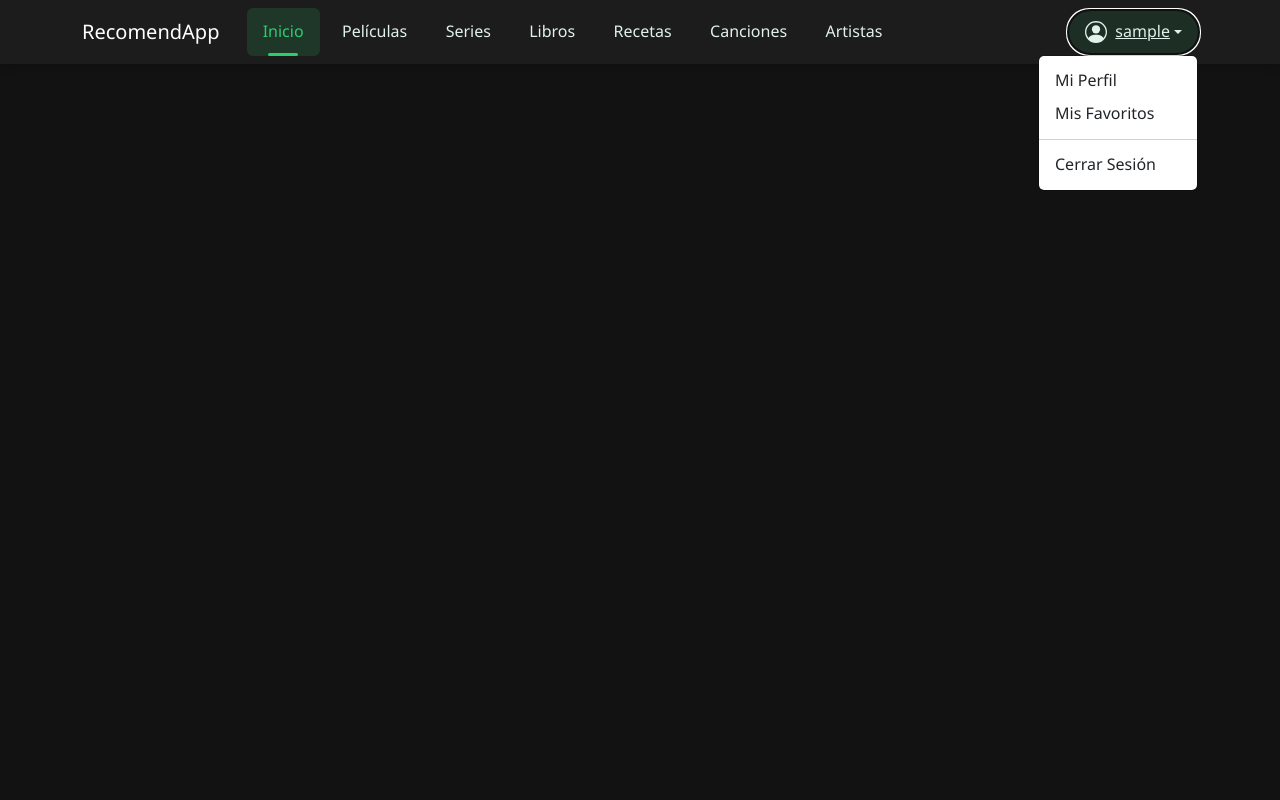
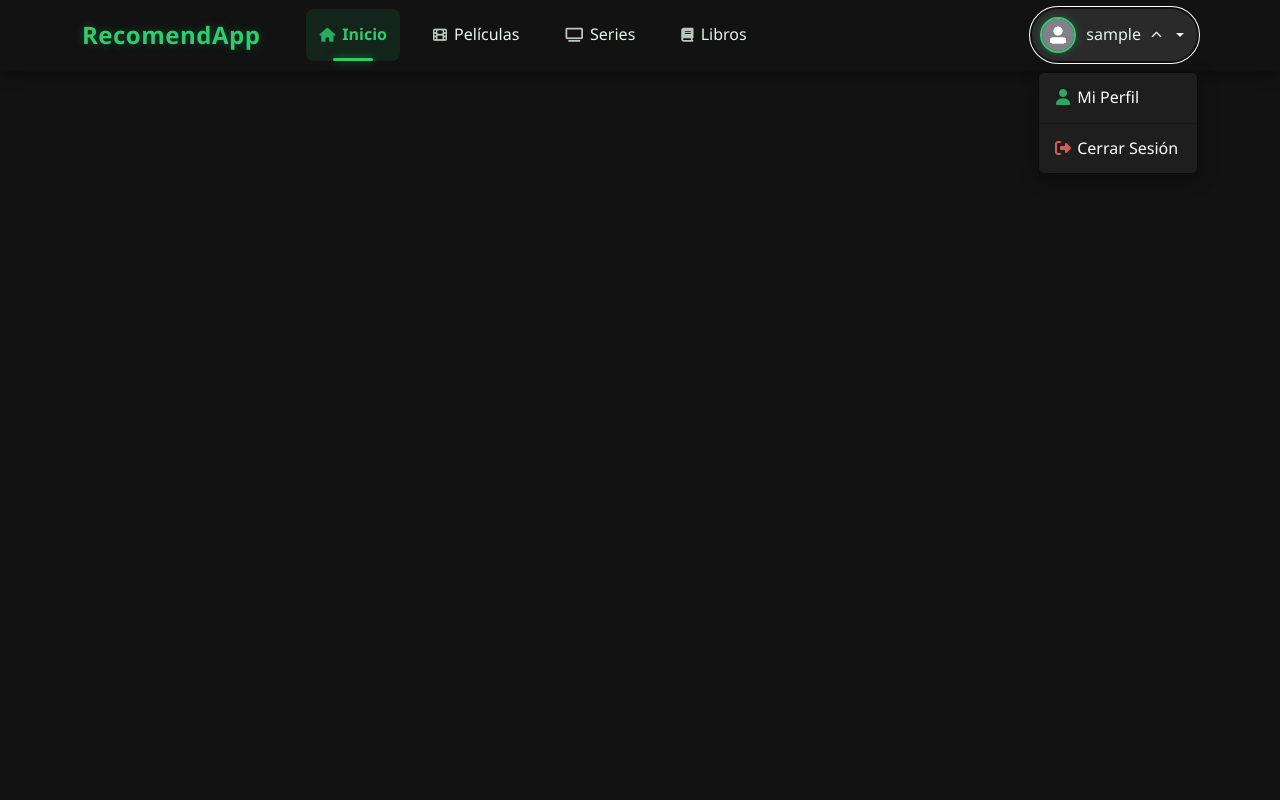
Before and after one commit to PabloDB2/RecomendApp, a PHP site: page /php/inicio.php in a window 1280 px wide, after a click that opens the changed part. Run offline with PHP 8.4, Linux system fonts and the light colour scheme; the visitor is signed in with stand-in values (Sample User, id 1).

Commit message:
pequeños arreglos. pendiente de subir las pantallas principales de peliculas y perfil

```diff
--- a/Codigo/app/view/CSS/inicio.css
+++ b/Codigo/app/view/CSS/inicio.css
@@ -1,6 +1,6 @@
 body {
     background-color: var(--black-dark);
-    color: var(--white-green);
+    color: var(--white);
     font-family: var(--font-main);
     line-height: 1.6;
     overflow-x: hidden;
--- /dev/null
+++ b/Codigo/app/view/CSS/nav.css
@@ -0,0 +1,351 @@
+:root {
+  --black: #121212;
+  --dark-gray: #1e1e1e;
+  --medium-gray: #2a2a2a;
+  --light-gray: #333333;
+  --white-green: #e8f5e9;
+  --green: #2ecc71;
+  --green-dark: #27ae60;
+  --green-light: rgba(46, 204, 113, 0.2);
+  --green-lighter: rgba(46, 204, 113, 0.1);
+  --transition-speed: 0.3s;
+  --box-shadow: 0 4px 12px rgba(0, 0, 0, 0.15);
+  --red: #ff6b6b;
+}
+
+.navbar {
+  background-color: var(--black);
+  padding: 13px 16px;
+  box-shadow: 0 4px 15px rgba(0, 0, 0, 0.3);
+}
+
+.navbar-brand {
+  display: flex;
+  align-items: center;
+}
+
+.brand-text {
+  font-size: 24px;
+  font-weight: 700;
+  color: var(--green);
+  letter-spacing: 0.5px;
+  text-shadow: 0 0 10px rgba(46, 204, 113, 0.3);
+}
+
+.navbar-nav {
+  margin-left: 20px;
+}
+
+.nav-item {
+  position: relative;
+  margin: 0 10px;
+}
+
+.nav-link {
+  color: var(--white-green) !important;
+  font-size: 16px;
+  font-weight: 500;
+  padding: 13px !important;
+  position: relative;
+  border-radius: 8px;
+  text-decoration: none !important;
+  display: flex;
+  align-items: center;
+}
+
+.nav-icon {
+  font-size: 14px;
+  opacity: 0.8;
+  margin-right: 3px;
+}
+
+.nav-link:hover {
+  color: var(--green) !important;
+}
+
+.nav-link::before {
+  content: "";
+  position: absolute;
+  bottom: 0;
+  left: 0;
+  width: 100%;
+  height: 0;
+  background-color: var(--green-lighter);
+  transition: var(--transition-speed);
+  border-radius: 8px;
+  z-index: -1;
+}
+
+.nav-link:hover::before {
+  height: 100%;
+}
+
+.nav-link.active {
+  color: var(--green) !important;
+  background-color: var(--green-lighter);
+  font-weight: bold;
+}
+
+.nav-link.active::after {
+  content: "";
+  position: absolute;
+  bottom: 0;
+  left: 50%;
+  transform: translateX(-50%);
+  width: 40px;
+  height: 3px;
+  background-color: var(--green);
+  border-radius: 3px;
+  box-shadow: 0 0 8px rgba(46, 204, 113, 0.5);
+}
+
+.navbar-account {
+  display: flex;
+  align-items: center;
+  gap: 12px;
+}
+
+.botonAutenticarse {
+  display: flex;
+  align-items: center;
+  gap: 8px;
+  color: var(--white-green);
+  padding: 10px 19px;
+  border-radius: 50px;
+  font-weight: 500;
+  text-decoration: none;
+}
+
+.login-btn {
+  background-color: transparent;
+  border: 1px solid var(--green);
+}
+
+.login-btn:hover {
+  background-color: var(--green-lighter);
+  color: var(--green);
+  transform: translateY(-2px);
+  box-shadow: var(--box-shadow);
+}
+
+.register-btn {
+  background-color: var(--green);
+  color: var(--black);
+}
+
+.register-btn:hover {
+  background-color: var(--green-dark);
+  color: white;
+  transform: translateY(-2px);
+  box-shadow: var(--box-shadow);
+}
+
+.user-dropdown {
+  position: relative;
+}
+
+.user-menu {
+  display: flex;
+  align-items: center;
+  gap: 10px;
+  color: var(--white-green);
+  padding: 8px 13px 8px 8px;
+  border-radius: 50px;
+  background-color: var(--medium-gray);
+  border: 1px solid var(--light-gray);
+  text-decoration: none;
+}
+
+.avatarNav {
+  position: relative;
+  width: 36px;
+  height: 36px;
+  border-radius: 50%;
+  overflow: hidden;
+  border: 2px solid var(--green);
+  box-shadow: 0 0 10px rgba(46, 204, 113, 0.3);
+}
+
+.user-avatar {
+  width: 100%;
+  height: 100%;
+  object-fit: cover;
+  transition: transform var(--transition-speed);
+}
+
+.user-name {
+  font-weight: 500;
+  max-width: 120px;
+  white-space: nowrap;
+  overflow: hidden;
+  text-overflow: ellipsis;
+}
+
+.dropdown-icon {
+  font-size: 11px;
+  transition: transform var(--transition-speed);
+  opacity: 0.7;
+}
+
+.user-menu:hover {
+  color: var(--green);
+  background-color: var(--dark-gray);
+  box-shadow: var(--box-shadow);
+  transform: translateY(-2px);
+}
+
+.user-menu:hover .user-avatar {
+  transform: scale(1.1);
+}
+
+.user-menu:hover .dropdown-icon,
+.user-menu[aria-expanded="true"] .dropdown-icon {
+  transform: rotate(180deg);
+  opacity: 1;
+}
+
+.user-dropdown-menu {
+  margin-top: 10px !important;
+  background-color: var(--dark-gray);
+  border: 1px solid var(--light-gray);
+  border-radius: 12px;
+  box-shadow: 0 5px 20px rgba(0, 0, 0, 0.3);
+  padding: 8px 0;
+  min-width: 220px;
+  animation: dropdownFadeIn 0.5s ease;
+  overflow: hidden;
+}
+
+@keyframes dropdownFadeIn {
+  from {
+    opacity: 0;
+    transform: translateY(-10px);
+  }
+  to {
+    opacity: 1;
+    transform: translateY(0);
+  }
+}
+
+.dropdown-header {
+  padding: 8px 16px;
+}
+
+.dropdown-user-info {
+  display: flex;
+  align-items: center;
+  gap: 10px;
+  padding: 8px 0;
+}
+
+.dropdown-avatar {
+  width: 40px;
+  height: 40px;
+  border-radius: 50%;
+  object-fit: cover;
+  border: 2px solid var(--green);
+}
+
+.dropdown-user-details {
+  display: flex;
+  flex-direction: column;
+}
+
+.dropdown-user-name {
+  font-weight: 600;
+  color: var(--green);
+  font-size: 17px;
+}
+
+.dropdown-user-status {
+  font-size: 13px;
+  color: var(--green);
+  opacity: 0.8;
+}
+
+.dropdown-divider {
+  border-color: var(--light-gray);
+  margin: 5px 0;
+}
+
+.dropdown-item {
+  display: flex;
+  align-items: center;
+  gap: 10px;
+  color: var(--white-green);
+  padding: 11px 16px;
+  transition: all 0.2s ease;
+}
+
+.dropdown-item-icon {
+  width: 16px;
+  text-align: center;
+  color: var(--green);
+  opacity: 0.8;
+  transition: all 0.2s ease;
+}
+
+.logout-item .dropdown-item-icon {
+  color: var(--red);
+}
+
+.user-dropdown .dropdown-menu {
+  background-color: var(--dark-gray) !important;
+  color: var(--white-green);
+}
+
+.dropdown-item span {
+  color: white;
+  margin-left: 2px;
+}
+
+.dropdown-item:hover {
+  color: var(--green) !important;
+  background-color: transparent !important;
+}
+
+.dropdown-item:hover span {
+  color: var(--green) !important;
+}
+
+@media (max-width: 991.98px) {
+  .navbar-collapse {
+    background-color: var(--dark-gray);
+    border-radius: 12px;
+    padding: 16px;
+    margin-top: 13px;
+    box-shadow: 0 5px 20px rgba(0, 0, 0, 0.3);
+    border: 1px solid var(--light-gray);
+  }
+
+  .nav-link {
+    padding: 13px 16px !important;
+    margin: 5px 0;
+    justify-content: center;
+  }
+
+  .navbar-account {
+    margin-top: 16px;
+    justify-content: center;
+    flex-direction: column;
+    width: 100%;
+    gap: 10px;
+  }
+
+  .user-dropdown,
+  .user-menu,
+  .botonAutenticarse,
+  .user-dropdown-menu {
+    width: 100%;
+  }
+
+  .user-menu,
+  .botonAutenticarse {
+    justify-content: center;
+    padding: 11px;
+  }
+
+  .user-dropdown-menu {
+    margin-top: 5px !important;
+  }
+}
--- a/Codigo/app/view/CSS/navbar.css
+++ /dev/null
@@ -1,143 +0,0 @@
-:root {
-    --black: #121212;
-    --black-light: #181818;
-    --green: #2ecc71;
-    --green-hover: #27ae60;
-    --green-dark: #14532d;
-    --white-green: #e0f2e9;
-    --orange: #e67e22;
-    --light-orange: #f39c12;
-    --gray: #bdc3c7;
-    --font-main: "Segoe UI", -apple-system, BlinkMacSystemFont, sans-serif;
-  }
-
-  .navbar {
-    background-color: var(--black);
-    padding: 0.8rem 1rem;
-    box-shadow: 0 2px 10px rgba(0, 0, 0, 0.2);
-
-  }
-
-  .navbar-nav {
-    margin-left: 0.5rem;
-  }
-
-  .nav-item {
-    position: relative;
-    margin: 0 0.2rem;
-  }
-
-  .nav-link {
-    color: var(--white-green) !important;
-    font-size: 1rem;
-    font-weight: 500;
-    padding: 0.7rem 1rem !important;
-    position: relative;
-    border-radius: 6px;
-    transition: all 0.2s ease;
-  }
-
-  .nav-link:hover {
-    color: var(--green) !important;
-  }
-
-  .nav-link::before {
-    content: "";
-    position: absolute;
-    bottom: 0;
-    left: 0;
-    width: 100%;
-    height: 0;
-    background-color: rgba(46, 204, 113, 0.1);
-    transition: height 0.2s ease;
-    border-radius: 6px;
-    z-index: 1;
-  }
-
-  .nav-link:hover::before {
-    height: 100%;
-  }
-
-  .nav-link.active {
-    color: var(--green) !important;
-    background-color: rgba(46, 204, 113, 0.15);
-  }
-
-  .nav-link.active::after {
-    content: "";
-    position: absolute;
-    bottom: 0;
-    left: 50%;
-    transform: translateX(-50%);
-    width: 30px;
-    height: 3px;
-    background-color: var(--green);
-    border-radius: 3px;
-  }
-
-  .navbar-account {
-    display: flex;
-    align-items: center;
-  }
-
-  .user-menu {
-    display: flex;
-    align-items: center;
-    color: var(--white-green);
-    padding: 0.5rem 1rem;
-    border-radius: 50px;
-    background-color: rgba(46, 204, 113, 0.1);
-    transition: all 0.2s ease;
-  }
-
-  .user-menu:hover {
-    color: var(--green);
-    background-color: rgba(46, 204, 113, 0.2);
-  }
-
-  .user-menu svg {
-    transition: transform 0.2s ease;
-  }
-
-  .user-menu:hover svg {
-    transform: scale(1.1);
-  }
-
-  @media (max-width: 991.98px) {
-    .navbar-collapse {
-      background-color: var(--black);
-      border-radius: 8px;
-      padding: 1rem;
-      margin-top: 0.5rem;
-      box-shadow: 0 5px 15px rgba(0, 0, 0, 0.2);
-    }
-
-    .nav-link {
-      text-align: center;
-    }
-
-    .navbar-account {
-      margin-top: 1rem;
-      justify-content: center;
-      flex-direction: column;
-      width: 100%;
-    }
-
-    .user-menu {
-      width: 100%;
-      justify-content: center;
-      margin-bottom: 0.5rem;
-    }
-
-    .dropdown-menu {
-      width: 100%;
-      margin-top: 0.2rem;
-    }
-
-    .btn-login,
-    .btn-register {
-      width: 100%;
-      text-align: center;
-      margin: 0.3rem 0 !important;
-    }
-  }
--- a/Codigo/app/view/CSS/variables.css
+++ /dev/null
@@ -1,33 +0,0 @@
-:root {
-    --primary-green: #1e9c20;
-    --green: #0fc512;
-    --dark-green: #165828;
-    --light-orange: #9d5701;
-    --orange: #ff8c00;
-    --black: #212529;
-    --white-green: #bbffba;
-    --black-dark: #1a1a1a;
-    --gray: #b7b7b7;
-    --error: #dc3545;
-    --black: #1c1c1c;
-    --black-dark: #121212;
-    --black-light: #2a2a2a;
-    --green: #2ecc71;
-    --primary-green: #27ae60;
-    --dark-green: #14532d;
-    --white-green: #e0f2e9;
-    --orange: #e67e22;
-    --light-orange: #f39c12;
-    --gray: #bdc3c7;
-    --gray-light: #ecf0f1;
-    --gray-dark: #7f8c8d;
-    --font-main: "Segoe UI", -apple-system, BlinkMacSystemFont, sans-serif;
-    --shadow-sm: 0 2px 4px rgba(0, 0, 0, 0.1);
-    --shadow-md: 0 4px 8px rgba(0, 0, 0, 0.12);
-    --shadow-lg: 0 8px 16px rgba(0, 0, 0, 0.15);
-    --transition-fast: 0.2s ease;
-    --transition-normal: 0.3s ease;
-    --border-radius-sm: 6px;
-    --border-radius-md: 12px;
-    --border-radius-lg: 16px;
-  }
--- a/Codigo/app/view/Generales/nav.php
+++ b/Codigo/app/view/Generales/nav.php
@@ -1,26 +1,41 @@
 <?php
+
 $nombre_usuario = $_SESSION['nombre_usuario'] ?? null;
 $current_page = basename($_SERVER['PHP_SELF']);
+require_once(__DIR__ . '/../../../rutas.php');
+require_once(CONFIG . 'sesion.php');
+$redirect = urlencode($_SERVER['REQUEST_URI']); // guarda la url actual para redirigir al cerrar sesion
 
-// Verificar si el usuario quiere cerrar sesión
+$avatar = 'default-avatar.jpg';
+
+if ($nombre_usuario) {
+    require_once(CONTROLLER . 'UsuarioController.php');
+
+    $usuarioController = new UsuarioController();
+    $usuario = $usuarioController->getUserByName($nombre_usuario);
+
+    if ($usuario && !empty($usuario->getAvatar())) {
+        $avatar = $usuario->getAvatar();
+    }
+}
+// Cerrar sesión
 if (isset($_GET['logout']) && $_GET['logout'] == 'true') {
-    $redirect_url = $_GET['redirect'] ?? 'inicio.php';
-    session_unset();  // Eliminar todas las variables de sesión
-    session_destroy(); // Destruir la sesión
+    $redirect_url = $_GET['redirect'] ?? 'inicio.php'; //para redirigir a la pagina desde la que se cerro sesión( o por defecto a inicio)
+    session_destroy();
     header("Location: " . $redirect_url);
     exit();
 }
 ?>
-
-<link rel="stylesheet" href="../CSS/navbar.css">
-<link rel="stylesheet" href="https://cdnjs.cloudflare.com/ajax/libs/font-awesome/6.5.0/css/all.min.css">
+<link rel="stylesheet" href="../Generales/variables.css">
+<link rel="stylesheet" href="../CSS/nav.css">
+<!-- Font Awesome para los iconos -->
+<link rel="stylesheet" href="https://cdnjs.cloudflare.com/ajax/libs/font-awesome/6.4.0/css/all.min.css">
 
 <nav class="navbar navbar-expand-lg navbar-dark sticky-top">
     <div class="container">
         <a class="navbar-brand" href="inicio.php">
             <span class="brand-text">RecomendApp</span>
         </a>
-
         <button class="navbar-toggler custom-toggler" type="button" data-bs-toggle="collapse"
             data-bs-target="#navbarNav" aria-controls="navbarNav"
             aria-expanded="false" aria-label="Toggle navigation">
@@ -31,67 +46,66 @@ if (isset($_GET['logout']) && $_GET['logout'] == 'true') {
             <ul class="navbar-nav">
                 <li class="nav-item">
                     <a class="nav-link <?php echo ($current_page == 'inicio.php') ? 'active' : ''; ?>" href="inicio.php">
+                        <i class="fas fa-home nav-icon"></i>
                         <span>Inicio</span>
                     </a>
                 </li>
                 <li class="nav-item">
                     <a class="nav-link <?php echo ($current_page == 'peliculas.php') ? 'active' : ''; ?>" href="peliculas.php">
+                        <i class="fas fa-film nav-icon"></i>
                         <span>Películas</span>
                     </a>
                 </li>
                 <li class="nav-item">
                     <a class="nav-link <?php echo ($current_page == 'series.php') ? 'active' : ''; ?>" href="series.php">
+                        <i class="fas fa-tv nav-icon"></i>
                         <span>Series</span>
                     </a>
                 </li>
                 <li class="nav-item">
                     <a class="nav-link <?php echo ($current_page == 'libros.php') ? 'active' : ''; ?>" href="libros.php">
+                        <i class="fas fa-book nav-icon"></i>
                         <span>Libros</span>
-                    </a>
-                </li>
-                <li class="nav-item">
-                    <a class="nav-link <?php echo ($current_page == 'recetas.php') ? 'active' : ''; ?>" href="recetas.php">
-                        <span>Recetas</span>
-                    </a>
-                </li>
-                <li class="nav-item">
-                    <a class="nav-link <?php echo ($current_page == 'canciones.php') ? 'active' : ''; ?>" href="canciones.php">
-                        <span>Canciones</span>
-                    </a>
-                </li>
-                <li class="nav-item">
-                    <a class="nav-link <?php echo ($current_page == 'artistas.php') ? 'active' : ''; ?>" href="artistas.php">
-                        <span>Artistas</span>
                     </a>
                 </li>
             </ul>
 
-            <div class="navbar-account ms-lg-auto">
+           <div class="navbar-account ms-lg-auto">
                 <?php if ($nombre_usuario): ?>
-                    <?php $redirect = urlencode($_SERVER['REQUEST_URI']); ?>
-                    <div class="dropdown">
-                        <a href="#" class="dropdown-toggle user-menu" id="userDropdown" role="button"
-                            data-bs-toggle="dropdown" aria-expanded="false">
-                            <svg xmlns="http://www.w3.org/2000/svg" width="22" height="22" fill="currentColor" class="bi bi-person-circle" viewBox="0 0 16 16">
-                                <path d="M11 6a3 3 0 1 1-6 0 3 3 0 0 1 6 0z" />
-                                <path fill-rule="evenodd" d="M0 8a8 8 0 1 1 16 0A8 8 0 0 1 0 8zm8-7a7 7 0 0 0-5.468 11.37C3.242 11.226 4.805 10 8 10s4.757 1.225 5.468 2.37A7 7 0 0 0 8 1z" />
-                            </svg>
-                            <span class="ms-2"><?php echo htmlspecialchars($nombre_usuario); ?></span>
+                    <div class="dropdown user-dropdown">
+                        <a href="#" class="dropdown-toggle user-menu" id="userDropdown" role="button" data-bs-toggle="dropdown" aria-expanded="false">
+                            <div class="avatarNav">
+                                <img src="../Images/avatars/<?php echo htmlspecialchars($avatar); ?>" alt="Avatar" class="user-avatar">
+                            </div>
+                            <span class="user-name"><?php echo htmlspecialchars($nombre_usuario); ?></span>
+                            <i class="fas fa-chevron-down dropdown-icon"></i>
                         </a>
-                        <ul class="dropdown-menu dropdown-menu-end" aria-labelledby="userDropdown">
-                            <li><a class="dropdown-item" href="cuenta.php">Mi Perfil</a></li>
-                            <li><a class="dropdown-item" href="favoritos.php">Mis Favoritos</a></li>
+                        <ul class="dropdown-menu dropdown-menu-end user-dropdown-menu" aria-labelledby="userDropdown">
+
+                            <li>
+                                <a class="dropdown-item" href="perfil.php">
+                                    <i class="fas fa-user dropdown-item-icon"></i>
+                                    <span>Mi Perfil</span>
+                                </a>
+                            </li>
+
                             <li><hr class="dropdown-divider"></li>
-                            <li><a class="dropdown-item" href="?logout=true&redirect=<?php echo $redirect; ?>">Cerrar Sesión</a></li>
+                            <li>
+                                <a class="dropdown-item logout-item" href="?logout=true&redirect=<?php echo $redirect; ?>">
+                                    <i class="fas fa-sign-out-alt dropdown-item-icon"></i>
+                                    <span>Cerrar Sesión</span>
+                                </a>
+                            </li>
                         </ul>
                     </div>
                 <?php else: ?>
-                    <?php $redirect = urlencode($_SERVER['REQUEST_URI']); ?>
-                    <a class="nav-link d-inline px-2 <?php echo ($current_page == 'login.php') ? 'active' : ''; ?>" href="login.php?redirect=<?php echo $redirect; ?>">
-                        <i class="fas fa-sign-in-alt me-1"></i> Iniciar Sesión
+                    <a class="botonAutenticarse login-btn <?php echo ($current_page == 'login.php') ? 'active' : ''; ?>" href="login.php?redirect=<?php echo $redirect; ?>">
+                        <i class="fas fa-sign-in-alt"></i>
+                        <span>Iniciar Sesión</span>
                     </a>
-                    <a class="nav-link d-inline px-2 <?php echo ($current_page == 'registro.php') ? 'active' : ''; ?>" href="registro.php">
-                        <i class="fas fa-user-plus me-1"></i> Registrarse
+                    <a class="botonAutenticarse register-btn <?php echo ($current_page == 'registro.php') ? 'active' : ''; ?>" href="registro.php">
+                        <i class="fas fa-user-plus"></i>
+                        <span>Registrarse</span>
                     </a>
                 <?php endif; ?>
             </div>
--- /dev/null
+++ b/Codigo/app/view/Generales/variables.css
@@ -0,0 +1,38 @@
+:root {
+  /* Principales */
+  --primary-green: #27ae60;
+  --green: #2ecc71;
+  --dark-green: #14532d;
+  --light-orange: #f39c12;
+  --orange: #e67e22;
+  --error: #dc3545;
+  --white: #ffffff;
+  --orange-darker: #e74c3c;
+  --cyan: #3ce4e7;
+
+  /* Grises y negros */
+  --black: #1c1c1c;
+  --black-dark: #121212;
+  --black-light: #2a2a2a;
+
+  --gray: #bdc3c7;
+  --gray-light: #ecf0f1;
+  --gray-dark: #7f8c8d;
+
+  /* Fuentes */
+  --font-main: "Segoe UI", -apple-system, BlinkMacSystemFont, sans-serif;
+
+  /* Sombras bootstrap */
+  --shadow-sm: 0 2px 4px rgba(0, 0, 0, 0.1);
+  --shadow-md: 0 4px 8px rgba(0, 0, 0, 0.12);
+  --shadow-lg: 0 8px 16px rgba(0, 0, 0, 0.15);
+
+  /* Transiciones */
+  --transition-fast: 0.2s ease;
+  --transition-normal: 0.3s ease;
+
+  /* Bordes */
+  --border-radius-sm: 6px;
+  --border-radius-md: 12px;
+  --border-radius-lg: 16px;
+}
--- a/Codigo/app/view/php/inicio.php
+++ b/Codigo/app/view/php/inicio.php
@@ -12,7 +12,6 @@ include '../Generales/nav.php';
   <meta name="viewport" content="width=device-width, initial-scale=1.0" />
   <title>Inicio</title>
   <link href="https://cdn.jsdelivr.net/npm/bootstrap@5.3.0/dist/css/bootstrap.min.css" rel="stylesheet" />
-  <link rel="stylesheet" href="../CSS/variables.css">
   <link rel="stylesheet" href="../CSS/inicio.css">
 </head>
 <body>
--- a/Codigo/app/view/php/login.php
+++ b/Codigo/app/view/php/login.php
@@ -46,7 +46,7 @@ if ($_SERVER['REQUEST_METHOD'] == 'POST') {
   <title>Iniciar sesión</title>
   <link href="https://cdn.jsdelivr.net/npm/bootstrap@5.3.0/dist/css/bootstrap.min.css" rel="stylesheet" />
   <link rel="stylesheet" href="https://cdnjs.cloudflare.com/ajax/libs/font-awesome/6.5.0/css/all.min.css">
-  <link rel="stylesheet" href="../CSS/variables.css">
+<link rel="stylesheet" href="../Generales/variables.css">
   <link rel="stylesheet" href="../CSS/login.css">
 </head>
 
--- a/Codigo/app/view/php/registro.php
+++ b/Codigo/app/view/php/registro.php
@@ -55,7 +55,7 @@ if ($_SERVER['REQUEST_METHOD'] === 'POST') {
   <meta name="viewport" content="width=device-width, initial-scale=1.0" />
   <title>Registro</title>
   <link href="https://cdn.jsdelivr.net/npm/bootstrap@5.3.0/dist/css/bootstrap.min.css" rel="stylesheet" />
-  <link rel="stylesheet" href="../CSS/variables.css">
+<link rel="stylesheet" href="../Generales/variables.css">
   <link rel="stylesheet" href="../CSS/registro.css">
 </head>
 
```
Also changed, not shown: Codigo/app/view/CSS/login.css (+20 -14 lines).
